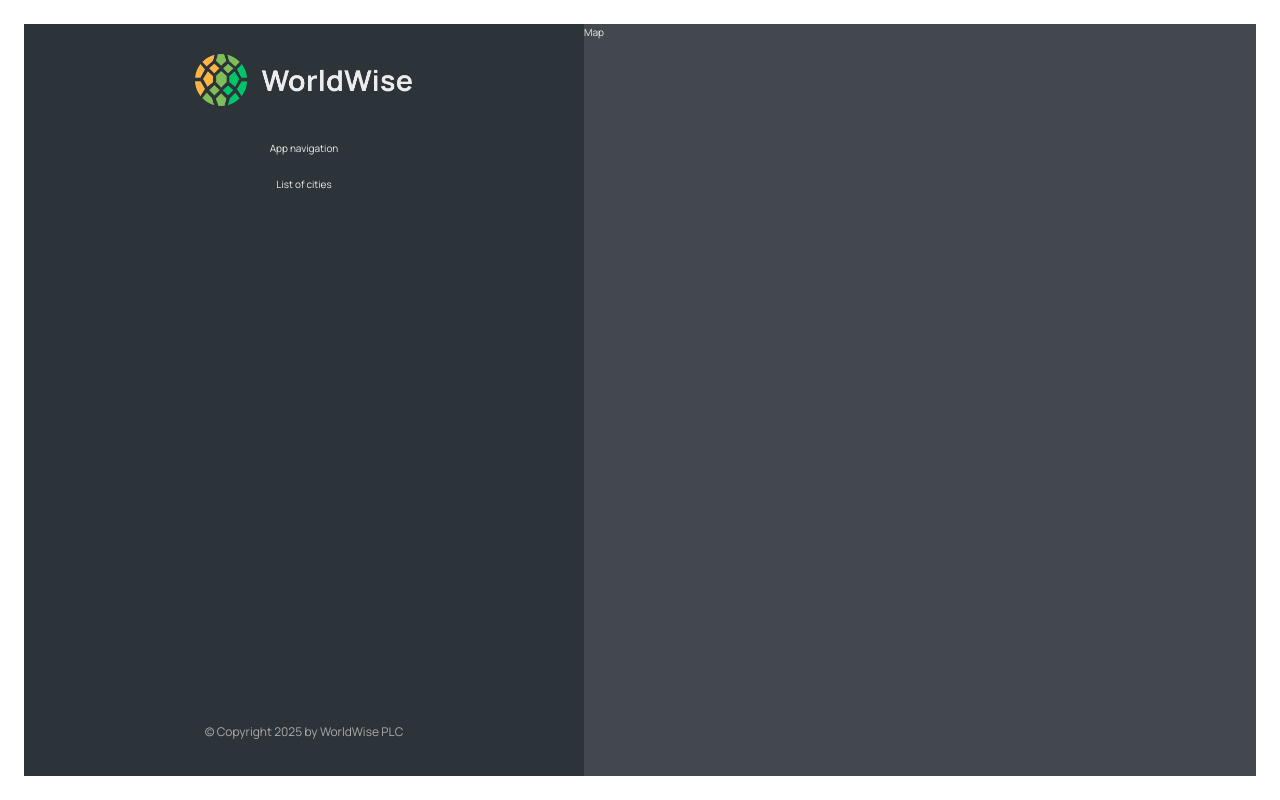
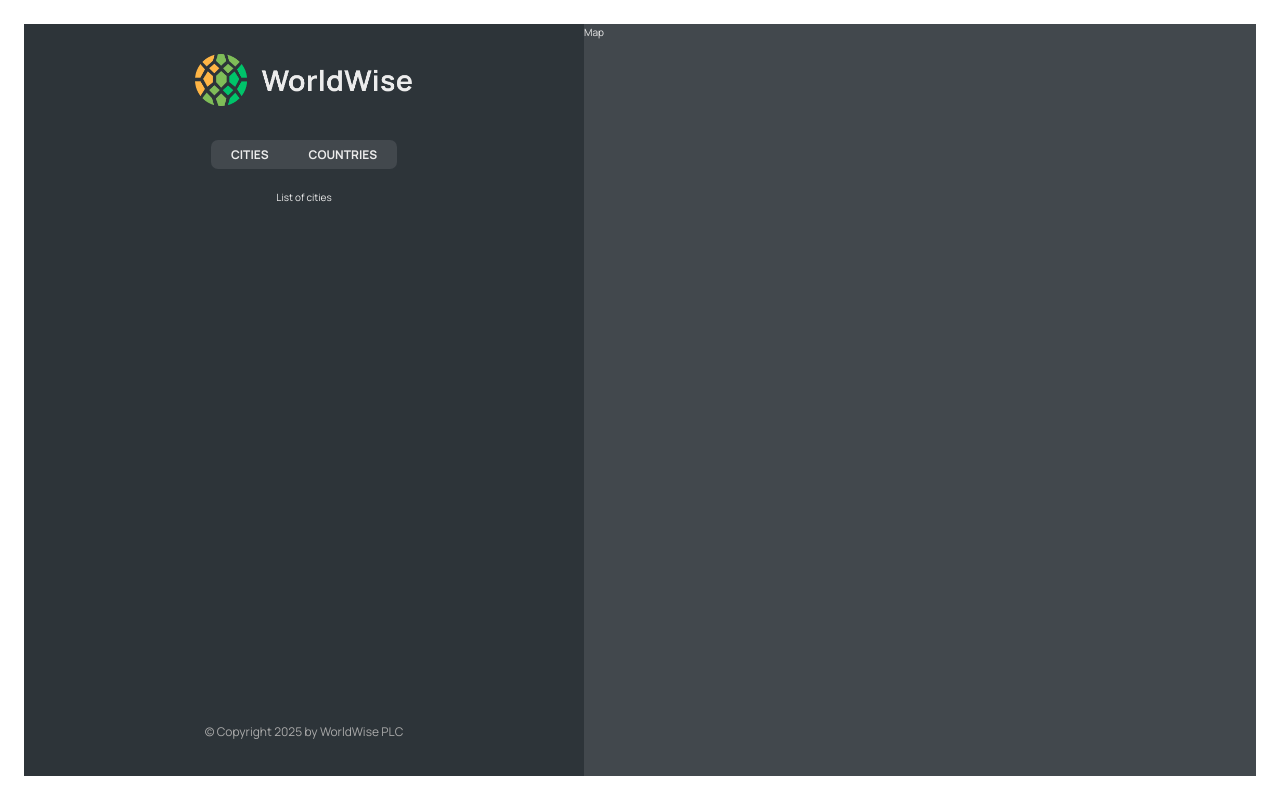
Before and after one commit to MBANS8A1/WorldWiseRecorder, a React (Vite) app: page /app in a window 1280 px wide. Built offline with nearby package versions, Linux system fonts and the light colour scheme.

Commit message:
I started building the AppNav component by adding an unordered list of NavLinks to the "/app/cities" and "/app/countries".

```diff
--- a/src/components/AppNav.jsx
+++ b/src/components/AppNav.jsx
@@ -1,7 +1,19 @@
+import { NavLink } from "react-router-dom";
 import styles from "./AppNav.module.css";
 
 function AppNav() {
-  return <nav className={styles.nav}>App navigation</nav>;
+  return (
+    <nav className={styles.nav}>
+      <ul>
+        <li>
+          <NavLink to="cities">Cities</NavLink>
+        </li>
+        <li>
+          <NavLink to="countries">Countries</NavLink>
+        </li>
+      </ul>
+    </nav>
+  );
 }
 
 export default AppNav;
```
